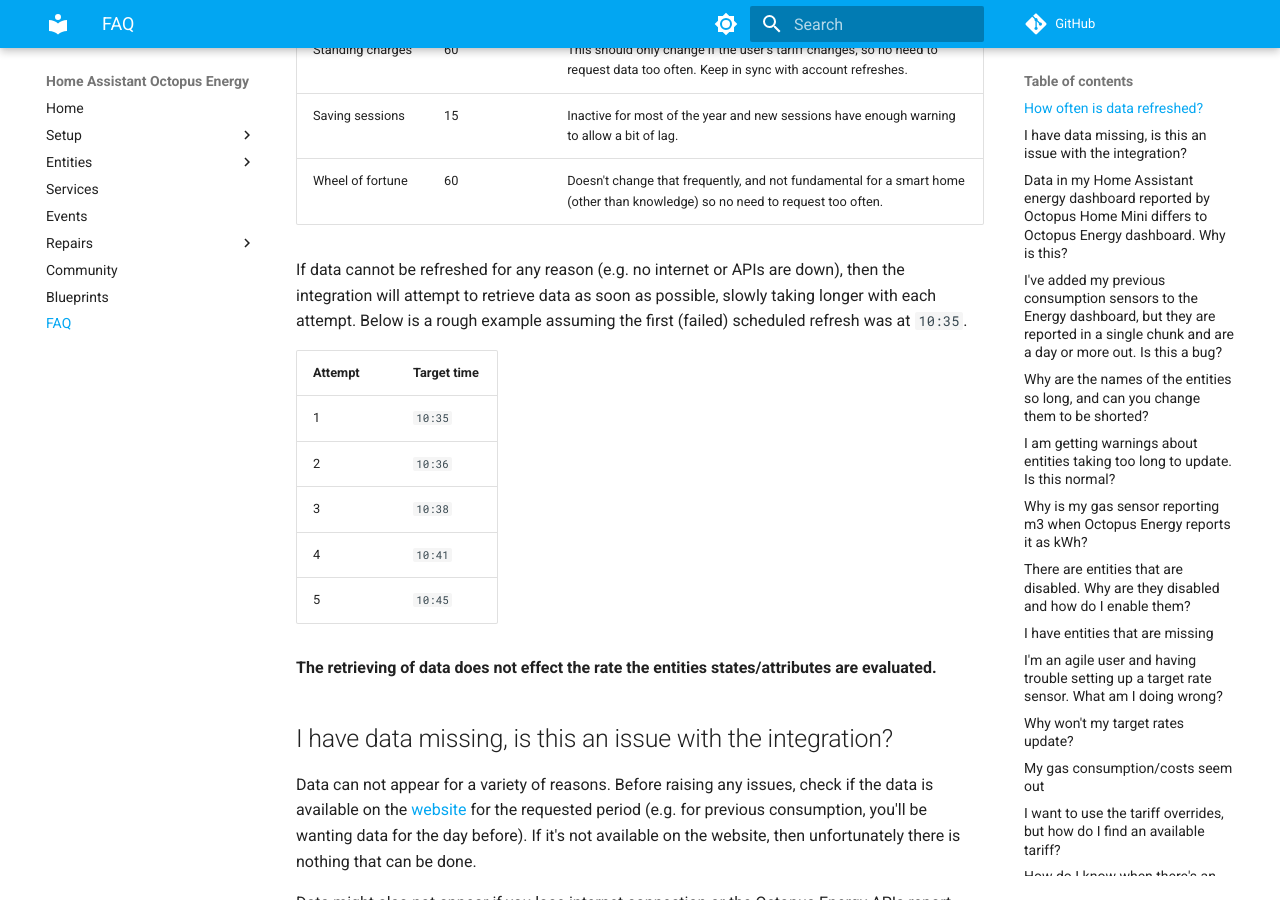
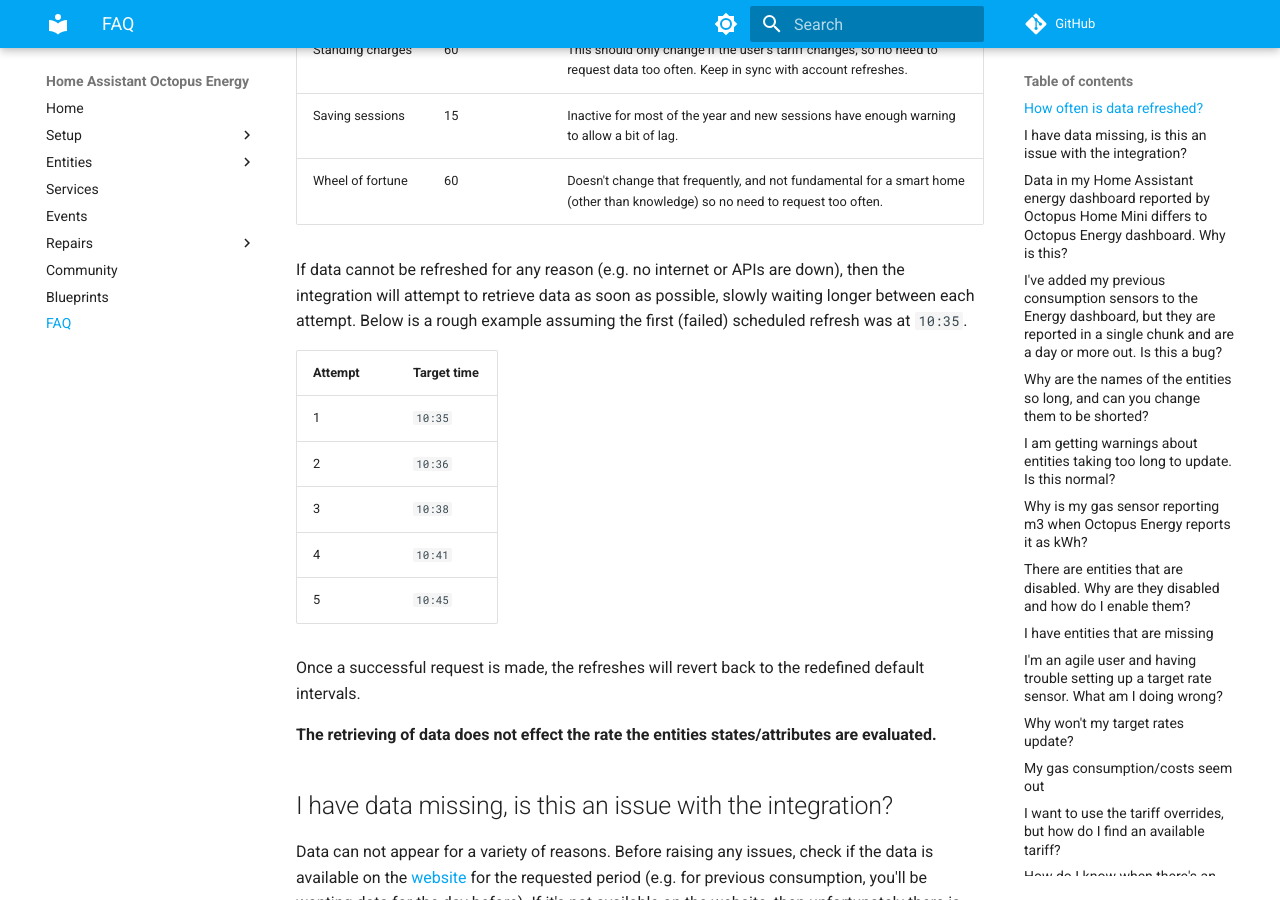
Before and after one commit to BottlecapDave/HomeAssistant-OctopusEnergy, an MkDocs documentation site: the page built from _docs/faq.md, in a window 1280 px wide and 900 px high, scrolled down 805 px. Built offline with MkDocs 1.6.1 and Material for MkDocs 9.7.7, drawn with Linux system fonts in a browser that asks for light colours; comment, search, counter and statistics services are not loaded.

Commit message:
docs: Added additional clarification on data frequency

```diff
--- a/_docs/faq.md
+++ b/_docs/faq.md
@@ -15,7 +15,7 @@
 | Saving sessions | 15 | Inactive for most of the year and new sessions have enough warning to allow a bit of lag. |
 | Wheel of fortune | 60 | Doesn't change that frequently, and not fundamental for a smart home (other than knowledge) so no need to request too often. |
 
-If data cannot be refreshed for any reason (e.g. no internet or APIs are down), then the integration will attempt to retrieve data as soon as possible, slowly taking longer with each attempt. Below is a rough example assuming the first (failed) scheduled refresh was at `10:35`.
+If data cannot be refreshed for any reason (e.g. no internet or APIs are down), then the integration will attempt to retrieve data as soon as possible, slowly waiting longer between each attempt. Below is a rough example assuming the first (failed) scheduled refresh was at `10:35`.
 
 | Attempt | Target time |
 |-|-|
@@ -24,6 +24,8 @@
 | 3 | `10:38` |
 | 4 | `10:41` |
 | 5 | `10:45` |
+
+Once a successful request is made, the refreshes will revert back to the redefined default intervals.
 
 **The retrieving of data does not effect the rate the entities states/attributes are evaluated.**
 
```
